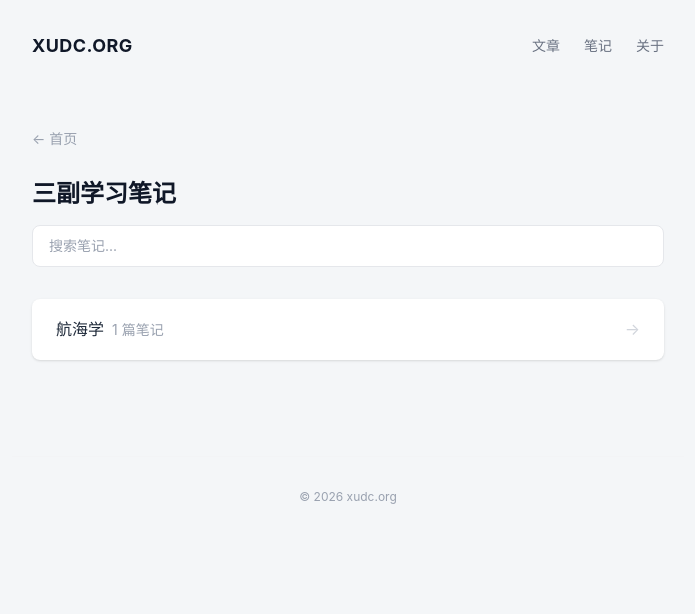
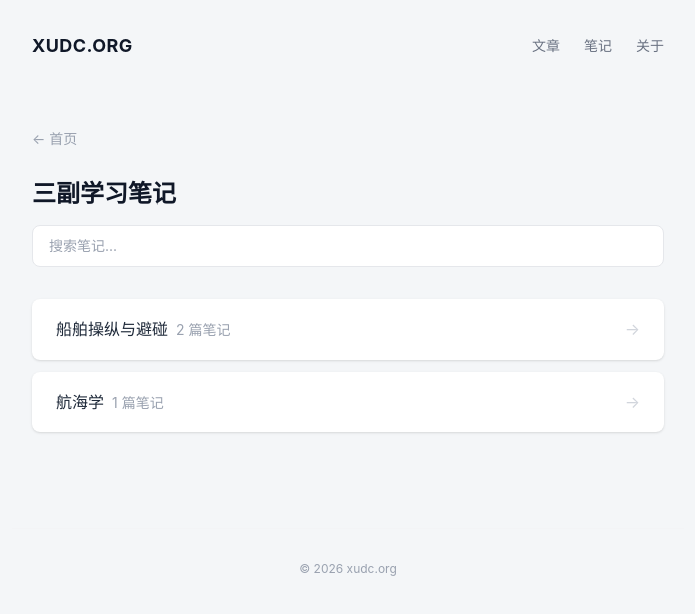
Before and after one commit to kuanyuchen0309-collab/xudc-blog, a Next.js app: page /notes in a window 1280 px wide. Shown: the top 614 px of the page, without its empty margins (292-987 px from the left). Built offline with nearby package versions, Linux system fonts and the light colour scheme.

Commit message:
@ fix: 标题回退使用原始文件名，修复编码字符串显示问题
slug 用于 URL 仍需 encodeURIComponent，但 title 回退用原始文件名。
@

```diff
--- a/scripts/generate-notes-data.mjs
+++ b/scripts/generate-notes-data.mjs
@@ -17,7 +17,8 @@ function getNotes(subject) {
   if (!fs.existsSync(dir)) return [];
   const files = fs.readdirSync(dir).filter((f) => f.endsWith(".md"));
   return files.map((file) => {
-    const slug = encodeURIComponent(file.replace(/\.md$/, ""));
+    const rawSlug = file.replace(/\.md$/, "");
+    const slug = encodeURIComponent(rawSlug);
     const raw = fs.readFileSync(path.join(dir, file), "utf-8");
     try {
       const { data, content } = matter(raw);
@@ -26,7 +27,7 @@ function getNotes(subject) {
         : (data.updated ?? "");
       return {
         slug,
-        title: data.title ?? slug,
+        title: data.title ?? rawSlug,
         subject,
         order: data.order ?? 0,
         updated,
--- a/src/generated/notes-data.json
+++ b/src/generated/notes-data.json
@@ -1,4 +1,27 @@
 [
+  {
+    "name": "船舶操纵与避碰",
+    "slug": "%E8%88%B9%E8%88%B6%E6%93%8D%E7%BA%B5%E4%B8%8E%E9%81%BF%E7%A2%B0",
+    "count": 2,
+    "notes": [
+      {
+        "slug": "%E8%88%B9%E8%88%B6%E6%93%8D%E7%BA%B5",
+        "title": "船舶操纵",
+        "subject": "船舶操纵与避碰",
+        "order": 0,
+        "updated": "",
+        "content": "1. 直航船操一定舵角，旋回初始阶段，速度小，加速度大；向操舵相反一侧横移，向操舵侧横倾。进入定常旋回阶段，降速达到最大，角速度达到最大，外倾角稳定，转心位置稳定，船体合力矩为0，\r\n\r\n2. 旋回实验中，\r\n   进距，90°纵向\r\n   横距，90°横向\r\n   旋回初径，180°横向\r\n   反移量，重心向操舵反方向移动的横向距离\r\n   转心位置在转舵和过渡阶段变化，定常旋回阶段不变\r\n   船舶旋回时间是转360°的时间"
+      },
+      {
+        "slug": "%E8%88%B9%E8%88%B6%E9%81%BF%E7%A2%B0",
+        "title": "船舶避碰",
+        "subject": "船舶操纵与避碰",
+        "order": 0,
+        "updated": "",
+        "content": ""
+      }
+    ]
+  },
   {
     "name": "航海学",
     "slug": "%E8%88%AA%E6%B5%B7%E5%AD%A6",
@@ -10,7 +33,7 @@
         "subject": "航海学",
         "order": 1,
         "updated": "2026-07-09",
-        "content": "\r\n## 地球与坐标\r\n\r\n地球是一个近似的椭球体。在航海中，我们使用经度和纬度来确定船舶的位置。\r\n\r\n- **纬度（Latitude）**：赤道以北或以南的角度，范围 0°-90°\r\n- **经度（Longitude）**：本初子午线以东或以西的角度，范围 0°-180°\r\n\r\n## 航海单位\r\n\r\n1. **海里（Nautical Mile）**：1 海里 = 1852 米，等于纬度 1 分对应的地球表面长度\r\n2. **节（Knot）**：速度单位，1 节 = 1 海里/小时\r\n3. **链（Cable）**：1 链 = 0.1 海里 = 185.2 米\r\n\r\n## 航向与方位\r\n\r\n- **真航向（True Course）**：相对于真北的航向\r\n- **磁航向（Magnetic Course）**：相对于磁北的航向\r\n- **罗经航向（Compass Course）**：罗经上显示的航向\r\n\r\n> **重点**：磁差（Variation）是磁北与真北之间的夹角，偏差（Deviation）是罗经北与磁北之间的夹角。实际计算中要逐一修正。\r\n\r\n新增测试内容\r\n\r\naaa\r\n"
+        "content": "\r\n## 地球与坐标\r\n\r\n地球是一个近似的椭球体。在航海中，我们使用经度和纬度来确定船舶的位置。\r\n\r\n- **纬度（Latitude）**：赤道以北或以南的角度，范围 0°-90°\r\n- **经度（Longitude）**：本初子午线以东或以西的角度，范围 0°-180°\r\n\r\n## 航海单位\r\n\r\n1. **海里（Nautical Mile）**：1 海里 = 1852 米，等于纬度 1 分对应的地球表面长度\r\n2. **节（Knot）**：速度单位，1 节 = 1 海里/小时\r\n3. **链（Cable）**：1 链 = 0.1 海里 = 185.2 米\r\n\r\n## 航向与方位\r\n\r\n- **真航向（True Course）**：相对于真北的航向\r\n- **磁航向（Magnetic Course）**：相对于磁北的航向\r\n- **罗经航向（Compass Course）**：罗经上显示的航向\r\n\r\n> **重点**：磁差（Variation）是磁北与真北之间的夹角，偏差（Deviation）是罗经北与磁北之间的夹角。实际计算中要逐一修正。\r\n\r\n195640更新\r\n"
       }
     ]
   }
```
